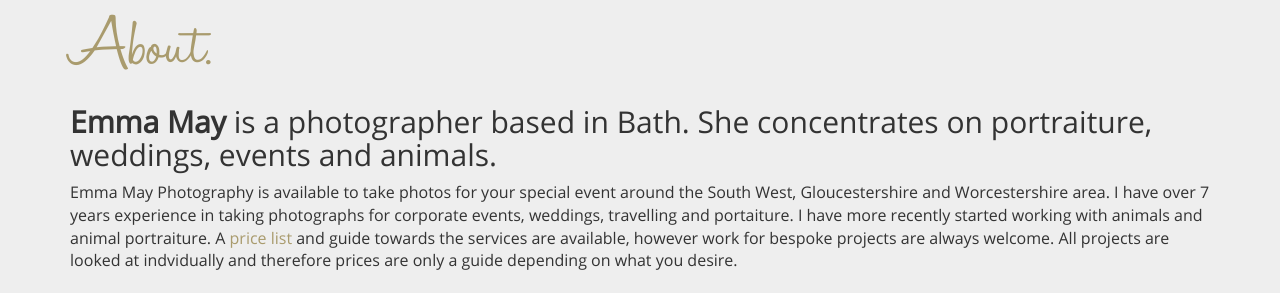
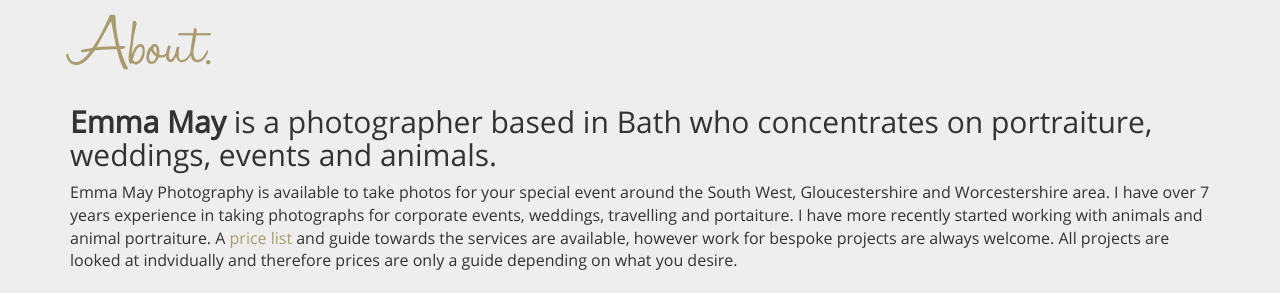
Before and after one commit to lilrooness/franhaines.github.io, a Jekyll site: the page built from about.md, in a window 1280 px wide. Shown: the part 543-836 px from the top of the page. Built offline with Jekyll 4.4.1, drawn with Linux system fonts in a browser that asks for light colours.

Commit message:
Update about.md

```diff
--- a/about.md
+++ b/about.md
@@ -10,7 +10,7 @@
 
 # About.
 
-## **Emma May** is a photographer based in Bath. She concentrates on portraiture, weddings, events and animals.
+## **Emma May** is a photographer based in Bath who concentrates on portraiture, weddings, events and animals.
 
 Emma May Photography is available to take photos for your special event around the South West, Gloucestershire and Worcestershire area. I have over 7 years experience in taking photographs for corporate events, weddings, travelling and portaiture. I have more recently started working with animals and animal portraiture.
 A [price list](/services) and guide towards the services are available, however work for bespoke projects are always welcome. All projects are looked at indvidually and therefore prices are only a guide depending on what you desire.
```
